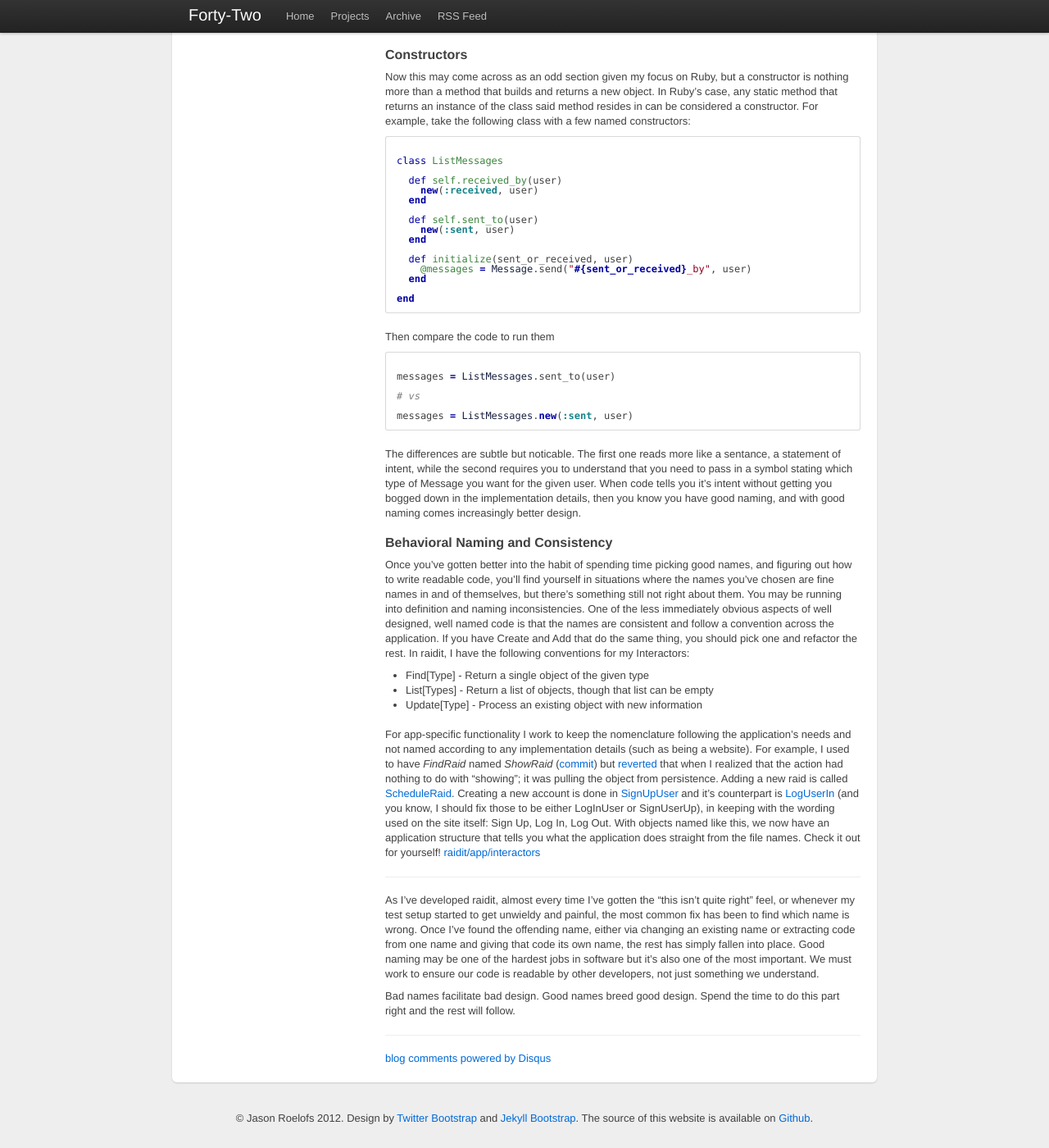
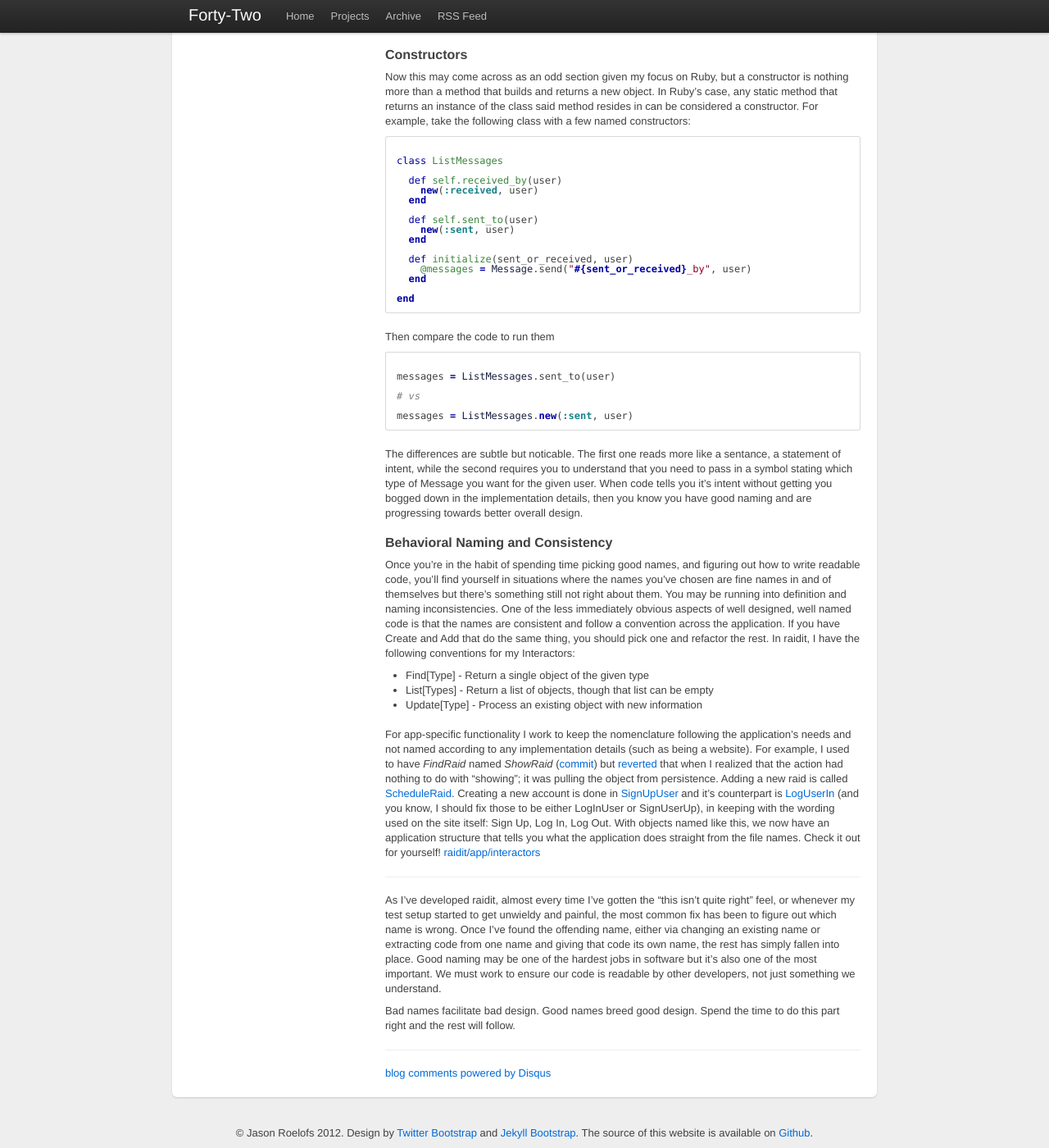
Before and after one commit to jasonroelofs/website, a Jekyll site: the page built from _posts/2012-10-01-naming-is-everything.markdown, in a window 1280 px wide and 1400 px high, scrolled down 1769 px. Shown: the whole window at 82% size. Built offline with Jekyll 4.4.1, drawn with Linux system fonts in a browser that asks for light colours; Markdown is read by kramdown in place of the engine named in the settings; comment, search, counter and statistics services are not loaded; some of the changed text lies outside the part shown.

Commit message:
Final wording tweaks

```diff
--- a/_posts/2012-10-01-naming-is-everything.markdown
+++ b/_posts/2012-10-01-naming-is-everything.markdown
@@ -16,9 +16,9 @@
 
 I've come to realize that there is nothing more important to crafting good, well designed code than choosing good names. Software could be exquisitely designed, with multiple levels of tests, and a beautiful web of clean, decoupled objects and services but all that work will be for naught if another developer can't read and understand the resulting code. Software development is two processes: Informing others what the computer is doing and Telling the computer what to do. If the code fails at the first then any work done towards the second is for all intents and purposes moot. Computers couldn't care less, but the people who follow up on our work definitely do.
 
-The most unfortunate consequence of the "get it done quick" culture is we forget our code will be read and maintained by someone else at some point in the future, and we confuse our understanding of our code with code being understandable. Why? Because the first thing get-it-quick development does is skimp on naming. We end up with classes named Controller, Manager, and Factory; have God objects that sit on top of massive hierarchies and bloated Utility objects because we couldn't think of another place to put said code. We write methods with ambiguous names, or worse we leave in names that no longer match the method's functionality. We write code blocks full of single-letter variable names, use names with no rhyme or reason (enterprise = spock + kirk) or even reuse the same small set of variables requiring the reader to keep register memory in his or her head.
+The most unfortunate consequence of the "get it done quick" culture is we forget our code will be read and maintained by someone else at some point in the future, and we confuse our understanding of our code with code being understandable. Why? Because the first thing get-it-quick development does is skimp on naming. We end up with classes named Controller, Manager, and Factory. We end up with God objects that sit on top of massive hierarchies and bloated Utility objects because we couldn't think of another place to put said code. We write methods with ambiguous names, or worse we leave in names that no longer match the method's functionality. We write code blocks full of single-letter variable names, use names with no rhyme or reason (enterprise = spock + kirk) or even reuse the same small set of variables requiring the reader to keep register memory in his or her head.
 
-And yes, I have done pretty much all of this, though if I've "spock + kirk"'d up any code I don't remember, and I'm terribly sorry if I have. At least that kind of code tells the reader outright that what he/she's reading is nonsensical. I have also let curse words into production, something I will never, ever let happen again, but I digress...
+And yes, I have done pretty much all of this, though if I've "spock + kirk"'d up any code I don't remember, and I'm terribly sorry if I have. At least that kind of code tells the reader outright that what they are reading is nonsensical. I have also let curse words into production, something I will never, ever let happen again, but I digress...
 
 So what am I doing to stop this madness, and what can we all do to make code readable, understandable, and maintainable?
 
@@ -102,11 +102,11 @@
 messages = ListMessages.new(:sent, user)
 </code></pre>
 
-The differences are subtle but noticable. The first one reads more like a sentance, a statement of intent, while the second requires you to understand that you need to pass in a symbol stating which type of Message you want for the given user. When code tells you it's intent without getting you bogged down in the implementation details, then you know you have good naming, and with good naming comes increasingly better design.
+The differences are subtle but noticable. The first one reads more like a sentance, a statement of intent, while the second requires you to understand that you need to pass in a symbol stating which type of Message you want for the given user. When code tells you it's intent without getting you bogged down in the implementation details, then you know you have good naming and are progressing towards better overall design.
 
 #### Behavioral Naming and Consistency
 
-Once you've gotten better into the habit of spending time picking good names, and figuring out how to write readable code, you'll find yourself in situations where the names you've chosen are fine names in and of themselves, but there's something still not right about them. You may be running into definition and naming inconsistencies. One of the less immediately obvious aspects of well designed, well named code is that the names are consistent and follow a convention across the application. If you have Create and Add that do the same thing, you should pick one and refactor the rest. In raidit, I have the following conventions for my Interactors:
+Once you're in the habit of spending time picking good names, and figuring out how to write readable code, you'll find yourself in situations where the names you've chosen are fine names in and of themselves but there's something still not right about them. You may be running into definition and naming inconsistencies. One of the less immediately obvious aspects of well designed, well named code is that the names are consistent and follow a convention across the application. If you have Create and Add that do the same thing, you should pick one and refactor the rest. In raidit, I have the following conventions for my Interactors:
 
 * Find[Type]    - Return a single object of the given type
 * List[Types]   - Return a list of objects, though that list can be empty
@@ -116,6 +116,6 @@
 
 ---
 
-As I've developed raidit, almost every time I've gotten the "this isn't quite right" feel, or whenever my test setup started to get unwieldy and painful, the most common fix has been to find which name is wrong. Once I've found the offending name, either via changing an existing name or extracting code from one name and giving that code its own name, the rest has simply fallen into place. Good naming may be one of the hardest jobs in software but it's also one of the most important. We must work to ensure our code is readable by other developers, not just something we understand.
+As I've developed raidit, almost every time I've gotten the "this isn't quite right" feel, or whenever my test setup started to get unwieldy and painful, the most common fix has been to figure out which name is wrong. Once I've found the offending name, either via changing an existing name or extracting code from one name and giving that code its own name, the rest has simply fallen into place. Good naming may be one of the hardest jobs in software but it's also one of the most important. We must work to ensure our code is readable by other developers, not just something we understand.
 
 Bad names facilitate bad design. Good names breed good design. Spend the time to do this part right and the rest will follow.
```
